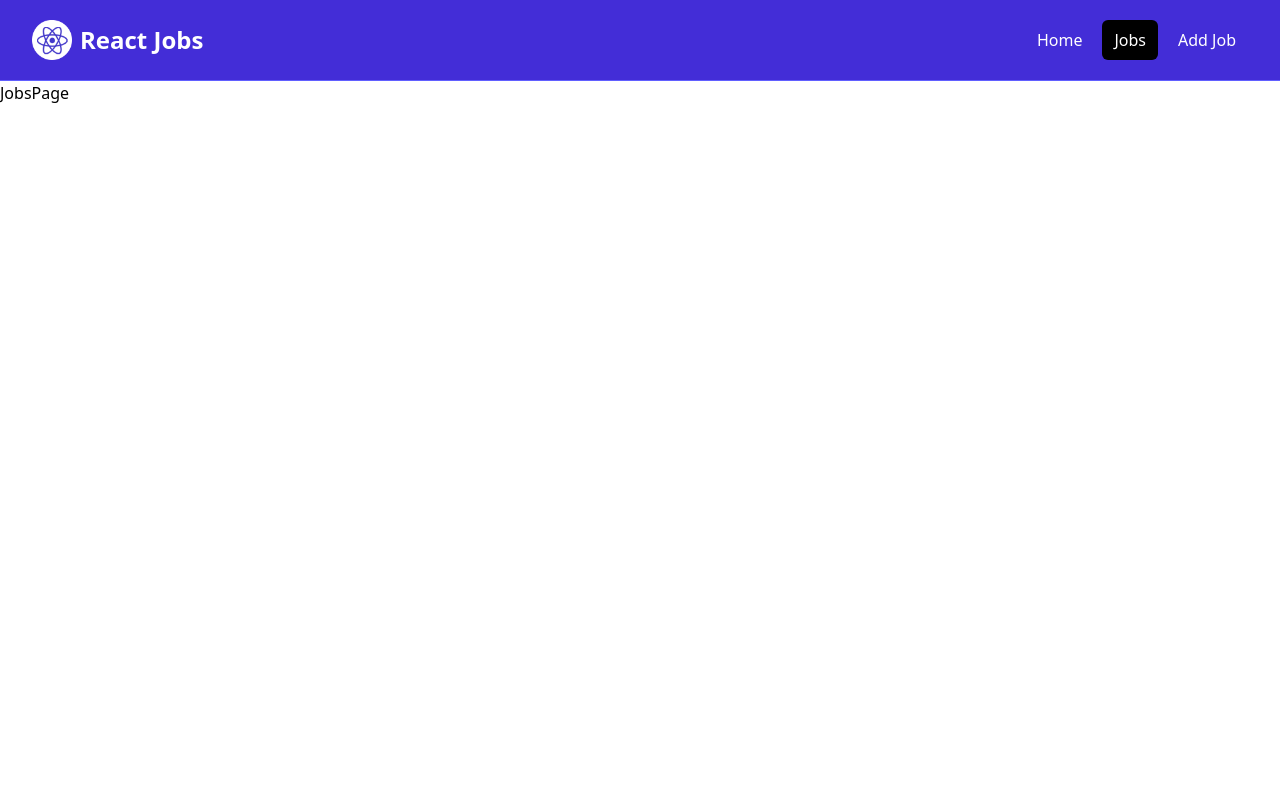
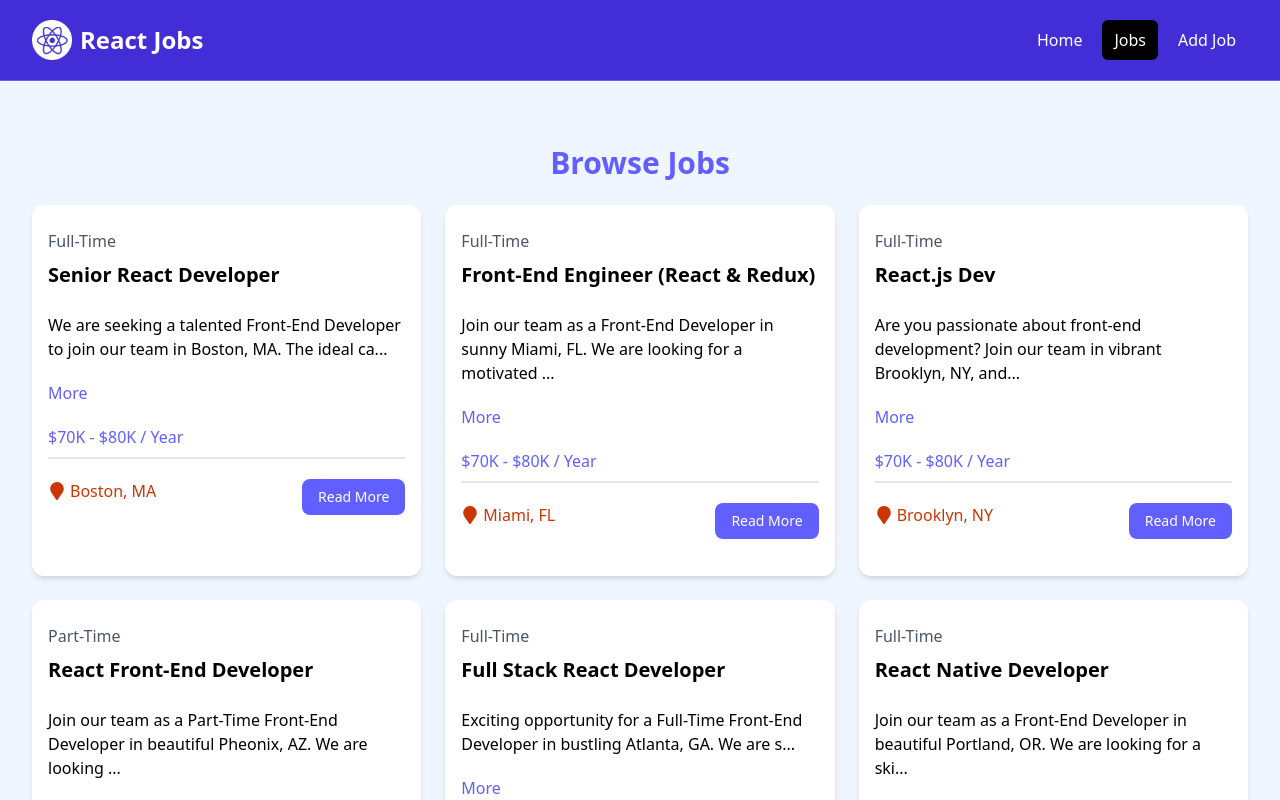
Before and after one commit to Hariharan2716/React-Job-Listing, a React (Vite) app in the folder react-jobs/: page /jobs in a window 1280 px wide. Shown: the top 800 px of the page. Built offline with nearby package versions, Linux system fonts and the light colour scheme.

Commit message:
Made a page for 404 not found error worked with react icons and Links

```diff
--- a/react-jobs/src/App.jsx
+++ b/react-jobs/src/App.jsx
@@ -9,13 +9,14 @@ import {
 import HomePage from './pages/HomePage'
 import JobsPage from './pages/JobsPage'
 import MainLayout from './layouts/MainLayout'
+import NotFoundPage from './pages/NotFoundPage'
 
 const router = createBrowserRouter(
   createRoutesFromElements(
     <Route path='/' element={<MainLayout />} >
       <Route index element={<HomePage />}/>
       <Route path='/jobs' element={<JobsPage />}/>
-      <Route index element={<HomePage />}/>
+      <Route path='*' element={<NotFoundPage />}/>
     </Route>
   )
 )
--- a/react-jobs/src/components/HomeCards.jsx
+++ b/react-jobs/src/components/HomeCards.jsx
@@ -1,21 +1,33 @@
 import React from 'react'
 import Card from './Card'
+import { Link } from 'react-router-dom'
 
 const HomeCards = () => {
   return (
     <section className="py-4">
       <div className="container-xl lg:container m-auto">
         <div className="grid grid-cols-1 md:grid-cols-2 gap-4 p-4 rounded-lg">
+
           <Card>
             <h2 className="text-2xl font-bold">For Developers</h2>
-            <p className="mt-2 mb-4">Browse our React jobs and start your career today</p>
-            <a href="#" className="inline-block bg-black text-white rounded-lg px-4 py-2 hover:bg-gray-600">Browse Jobs</a>
+
+            <p className="mt-2 mb-4">
+              Browse our React jobs and start your career today
+            </p>
+
+            <Link href="#" className="inline-block bg-black text-white rounded-lg px-4 py-2 hover:bg-gray-600">Browse Jobs</Link>
           </Card>
+
           <Card bg='bg-indigo-100'>
             <h2 className="text-2xl font-bold">For Employers</h2>
-            <p className="mt-2 mb-4">List your job to find the perfect developer for the role</p>
-            <a href="#" className="inline-block bg-indigo-500 text-white rounded-lg px-4 py-2 hover:bg-indigo-600">Add Job</a>
+
+            <p className="mt-2 mb-4">
+              List your job to find the perfect developer for the role
+            </p>
+
+            <Link href="#" className="inline-block bg-indigo-500 text-white rounded-lg px-4 py-2 hover:bg-indigo-600">Add Job</Link>
           </Card>
+
         </div>
       </div>
     </section>
--- a/react-jobs/src/components/JobListings.jsx
+++ b/react-jobs/src/components/JobListings.jsx
@@ -3,7 +3,7 @@ import jobs from '../jobs.json'
 import JobListing from './JobListing'
 
 const JobListings = ({isHome = false}) => {
-  const recentJob = jobs.slice(0, 3);
+  const jobListings = isHome ? jobs.slice(0, 3) : jobs;
   return (
     <section className="bg-blue-50 px-4 py-10">
       <div className="container-xl lg:container m-auto">
@@ -11,7 +11,7 @@ const JobListings = ({isHome = false}) => {
           {isHome ? 'Recent Jobs' : 'Browse Jobs'}
         </h2>
         <div className="grid grid-cols-1 md:grid-cols-3 gap-6">
-          {recentJob.map((job) =>
+          {jobListings.map((job) =>
             <JobListing key={job.id} job={job} />
           )}
         </div>
--- a/react-jobs/src/pages/JobsPage.jsx
+++ b/react-jobs/src/pages/JobsPage.jsx
@@ -1,8 +1,11 @@
 import React from 'react'
+import JobListings from '../components/JobListings'
 
 const JobsPage = () => {
   return (
-    <div>JobsPage</div>
+    <section className="bg-blue-50 px-4 py-6">
+      <JobListings />
+    </section>
   )
 }
 
--- /dev/null
+++ b/react-jobs/src/pages/NotFoundPage.jsx
@@ -0,0 +1,22 @@
+import React from "react";
+import { Link } from "react-router-dom";
+import { FaExclamationTriangle } from "react-icons/fa";
+
+const NotFoundPage = () => {
+  return (
+    <section className="text-center flex flex-col justify-center items-center">
+      <FaExclamationTriangle className="text-yellow-400 text-6xl mb-4" />
+      <h1 className="text-6xl font-bold mb-4">404 Not Found</h1>
+      <p className="text-xl mb-5">This page does not exist</p>
+      <Link
+        to='/'
+        className="text-white bg-indigo-500 hover:bg-indigo-700 rounded-md
+        px-3 py-2 mt-4"
+      >
+        Go Back
+      </Link>
+    </section>
+  )
+}
+
+export default NotFoundPage;
```
